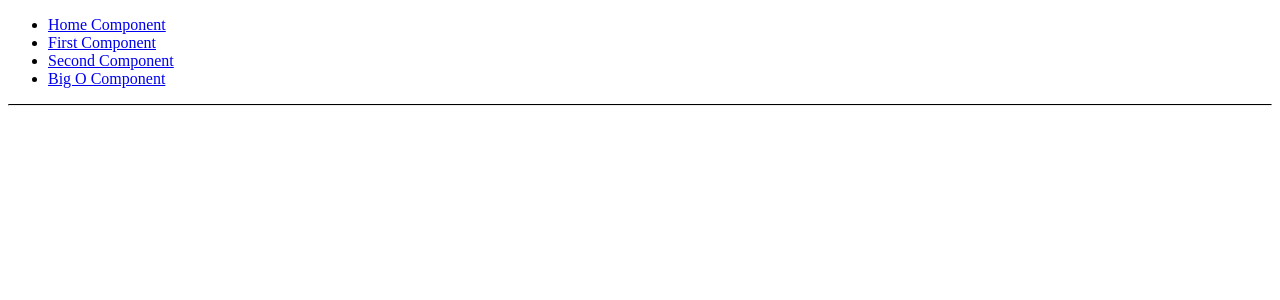
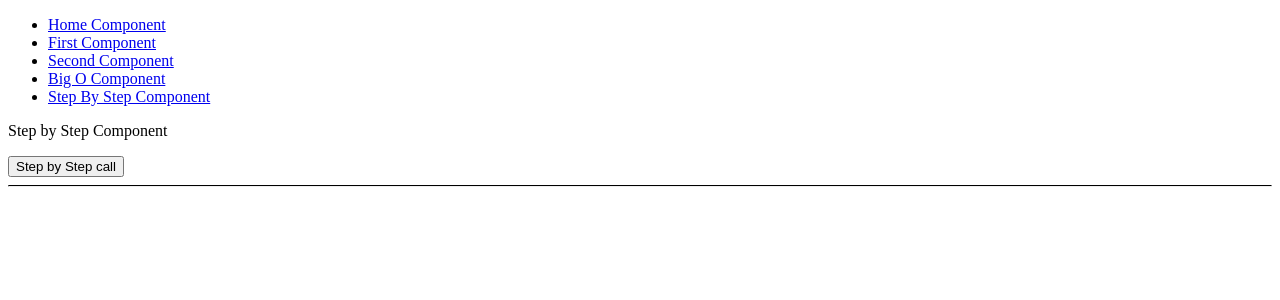
Before and after one commit to mbtodd/Big-0, an Angular app: page /stepByStep in a window 1280 px wide. Before the commit this address led to /. Shown: the top 300 px of the page. Built offline with nearby package versions, Linux system fonts and the light colour scheme.

Commit message:
added stepbystep component with routerlink in html

```diff
--- a/src/app/app-routing.module.ts
+++ b/src/app/app-routing.module.ts
@@ -1,3 +1,4 @@
+import { StepByStepComponent } from './step_by_step/step_by_step.component';
 import { NgModule } from '@angular/core';
 import { Routes, RouterModule } from '@angular/router';
 import { HomeComponent } from './home/home.component';
@@ -14,7 +15,8 @@ const routes: Routes = [
   { path: 'home', component: HomeComponent },
   { path: 'first', component: FirstComponent },
   { path: 'second', component: SecondComponent },
-  { path: 'bigO', component: BigOComponent }
+  { path: 'bigO', component: BigOComponent },
+  { path: 'stepByStep', component: StepByStepComponent }
 ];
 
 @NgModule({
--- a/src/app/app.component.html
+++ b/src/app/app.component.html
@@ -3,6 +3,8 @@
   <li><a routerLink="first">First Component</a></li>
   <li><a routerLink="second">Second Component</a></li>
   <li><a routerLink="bigO">Big O Component</a></li>
+  <li><a routerLink="stepByStep">Step By Step Component</a></li>
+
   <!-- <app-big-o></app-big-o> -->
 </ul>
 <router-outlet></router-outlet>
--- a/src/app/big-o/big-o.component.ts
+++ b/src/app/big-o/big-o.component.ts
@@ -1,5 +1,6 @@
 import { BigOService } from './../big-o.service';
 import { Component, OnInit } from '@angular/core';
+import { StepByStepComponent } from '../step_by_step/step_by_step.component';
 
 @Component({
   selector: 'app-big-o',
--- /dev/null
+++ b/src/app/step_by_step/step_by_step.component.html
@@ -0,0 +1,7 @@
+<p>
+  Step by Step Component
+</p>
+
+<div>
+  <input type="button" value="Step by Step call" (click)="stepsFunction()">
+</div>
--- /dev/null
+++ b/src/app/step_by_step/step_by_step.component.ts
@@ -0,0 +1,68 @@
+import { Component, OnInit } from '@angular/core';
+
+@Component({
+  selector: 'app-step-by-step',
+  templateUrl: './step_by_step.component.html',
+  styleUrls: ['./step_by_step.component.scss']
+})
+export class StepByStepComponent {
+
+  constructor() { }
+
+  // ngOnInit() {
+  // }
+
+  stepsFunction() {
+    // Given 2 arrays, create a function that let's users know (true/false) whether these two arrays contain any common items
+    // For Example:
+    // const array1 = [1, 2, 3, 4, 5];
+    // const array 2 = [9, 8, 7, 6];
+    //  should return false.
+    // -----------------
+    // const array1 = [1, 2, 3, 4, 5];
+    // const array 2 = [9, 8, 7, 6, 5 ];
+    //  should return true.
+
+    // 2 parameters - arrays - no size limit
+    // return true or false
+
+    //  ## can brute force 2 for loops (nested for loops)
+    // O(n^2)
+
+    //     const array1 = ['a', 'b', 'c', 'x'];
+    //     const array2 = ['z', 'y', 'a'];
+
+    //     const containsCommonItem = (arr1, arr2) => {
+    //   for (let i = 0; i < arr1.length; i++) {
+    //     for (let j = 0; j < arr2.length; j++) {
+    //       if (arr1[i] === arr2[j]) {
+    //         console.log('True statement');
+    //         return true;
+    //       }
+    //     }
+    //   }
+    //   console.log('False statement');
+    //   return false;
+    // };
+    // O(a * b)
+    //     containsCommonItem(array1, array2);
+
+        const array1 = ['a', 'b', 'c', 'x'];
+        const array2 = ['z', 'y', 'a'];
+
+    // array ==> obj {
+      // a: true,
+      // b: true,
+      // c: true,
+      // x: true,
+      // }
+      // array2[index] === obj.properties
+
+        const containsCommonItem2 = (arr1, arr2) => {
+      //  loop through first array and create object where properties === items in the array
+      // loop through second array and check if item in second array exists on created object.
+
+      // O(a + b)
+      };
+    }
+  }
```
Also changed, not shown: src/app/app.module.ts (+7 -3 lines), src/app/home/home.component.html (line endings or trailing spaces), src/app/step_by_step/step_by_step.component.scss (added), 1 other file (tests, documents, lock files or other folders).
